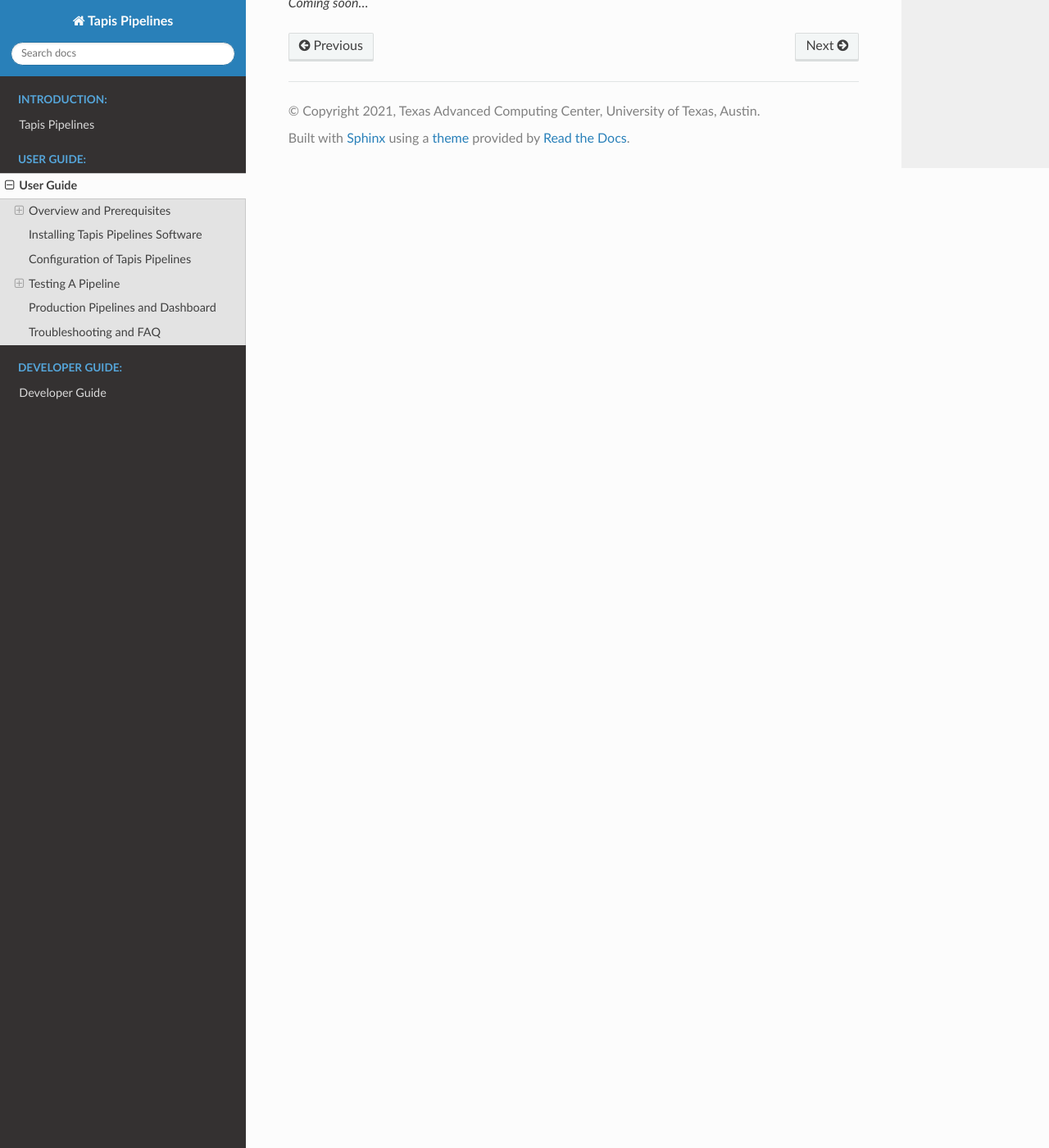
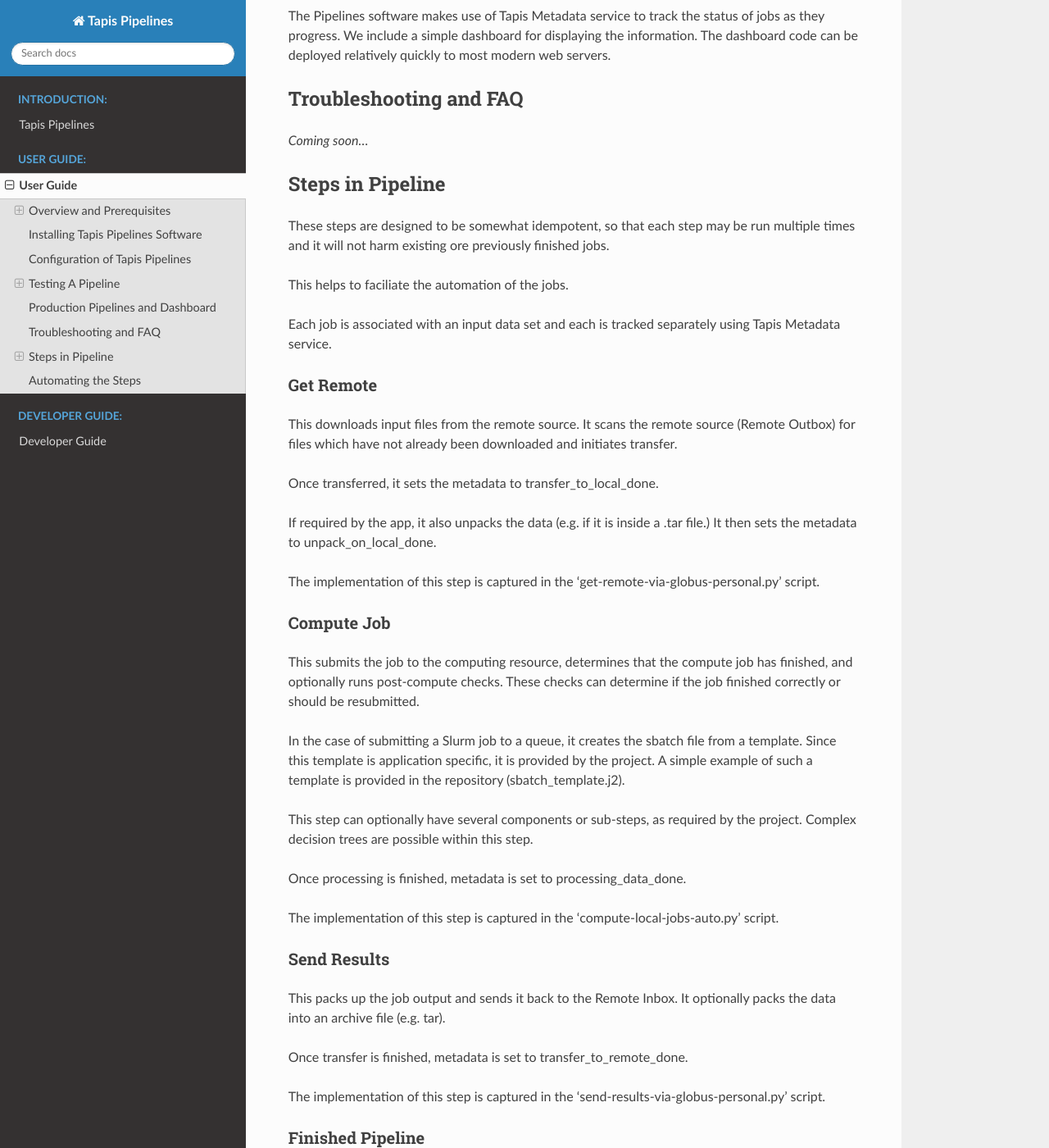
Before and after one commit to tapis-project/pipelines-docs, a Sphinx documentation site: the page built from source/user/index.rst, in a window 1280 px wide and 1400 px high, scrolled down 3441 px. Shown: the whole window at 82% size. Built offline with Sphinx 7.4.7 and the Read the Docs theme 2.0.0, drawn with Linux system fonts in a browser that asks for light colours; some of the changed text lies outside the part shown.

Commit message:
added implentation and component details

```diff
--- a/source/user/index.rst
+++ b/source/user/index.rst
@@ -65,7 +65,8 @@
 Manifest Files
 --------------
 A key to the Tapis Pipeline architecture is the *manifest file*.
-Pipelines jobs process files that get transferred to the Remote Outbox. Each job will process any number of files, and
+
+Pipeline jobs process files that get transferred to the Remote Outbox. Each job will process any number of files, and
 the number of files processed by a single job is determined by the manifest file. The manifest file is a simple
 JSON file that describes one or more files to be processed by a job. It can include basic validation information
 (such as an MD5 checksum of the file), project generated identifies for the job, and some limited support for
@@ -106,7 +107,7 @@
 
 Testing A Pipeline
 ==================
-A number of measures can be take to validate that a pipeline will run correctly before
+A number of measures can be take to validate that a pipeline will run correctly before using real cycles.
 
 Validate Configuration
 ----------------------
@@ -124,15 +125,90 @@
 Test Pipeline Runs
 ------------------
 In some cases, it can be possible to issue end-to-end test runs of a pipeline using sample data.
+
 *To do, more on this coming soon...*
 
 
 Production Pipelines and Dashboard
 ==================================
 
+The Pipelines software makes use of Tapis Metadata service to track the status of jobs as they progress. We include a simple dashboard for displaying the information. The dashboard code can be deployed relatively quickly to most modern web servers.
 
 
 Troubleshooting and FAQ
 =======================
 
 *Coming soon...*
+
+
+Steps in Pipeline
+=================
+
+These steps are designed to be somewhat idempotent, so that each step may be run multiple times and it will not harm existing ore previously finished jobs.
+
+This helps to faciliate the automation of the jobs.
+
+Each job is associated with an input data set and each is tracked separately using Tapis Metadata service.
+
+Get Remote
+----------
+
+This downloads input files from the remote source. It scans the remote source (Remote Outbox) for files which have not already been downloaded and initiates transfer.
+
+Once transferred, it sets the metadata to transfer_to_local_done.
+
+If required by the app, it also unpacks the data (e.g. if it is inside a .tar file.) It then sets the metadata to unpack_on_local_done.
+
+The implementation of this step is captured in the 'get-remote-via-globus-personal.py' script.
+
+Compute Job
+-----------
+
+This submits the job to the computing resource, determines that the compute job has finished, and optionally runs post-compute checks. These checks can determine if the job finished correctly or should be resubmitted.
+
+In the case of submitting a Slurm job to a queue, it creates the sbatch file from a template. Since this template is application specific, it is provided by the project. A simple example of such a template is provided in the repository (sbatch_template.j2).
+
+This step can optionally have several components or sub-steps, as required by the project. Complex decision trees are possible within this step.
+
+Once processing is finished, metadata is set to processing_data_done.
+
+The implementation of this step is captured in the 'compute-local-jobs-auto.py' script.
+
+
+
+
+Send Results
+------------
+
+This packs up the job output and sends it back to the Remote Inbox. It optionally packs the data into an archive file (e.g. tar).
+
+Once transfer is finished, metadata is set to transfer_to_remote_done.
+
+The implementation of this step is captured in the 'send-results-via-globus-personal.py' script.
+
+
+Finished Pipeline
+-----------------
+
+Once the output is successfully transferred to Remote storage, the pipeline for this job is considered complete and metadata is set to pipeline_done.
+
+
+
+
+
+Automating the Steps
+====================
+
+In a future release, these components may be launched via more advanced Tapis API processes (e.g. Actors, Jobs, etc.)
+
+We include examples of scripts to run the various steps periodically from cron. Each runs separately so that they do not need to wait for each other to finish. They record the output of the scripts in dated files.
+
+
+.. code-block:: bash
+
+  $ crontab -l
+  SHELL=/bin/bash
+  1 * * * * . /etc/profile; $HOME/pipeline/01runget
+  2 * * * * . /etc/profile; $HOME/pipeline/02runcompute
+  3 * * * * . /etc/profile; $HOME/pipeline/03runtarup
+  4 * * * * . /etc/profile; $HOME/pipeline/04runsend
```
